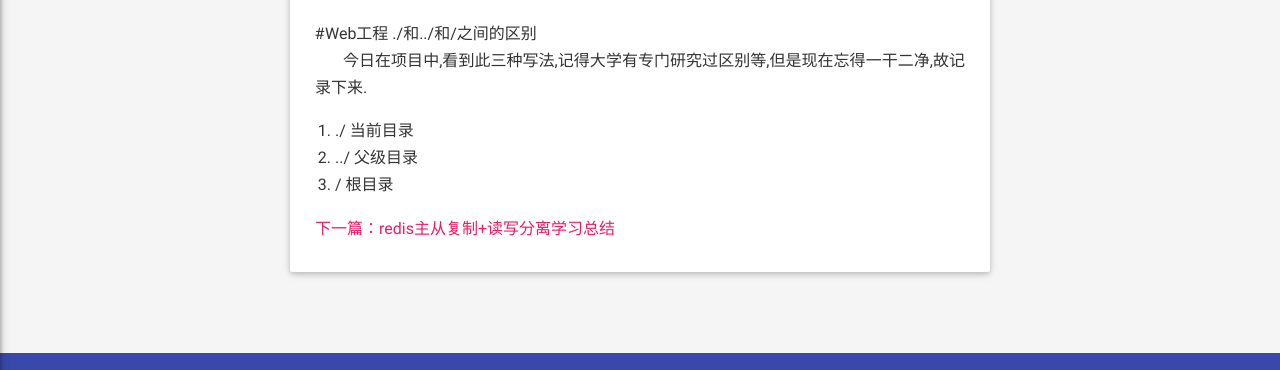
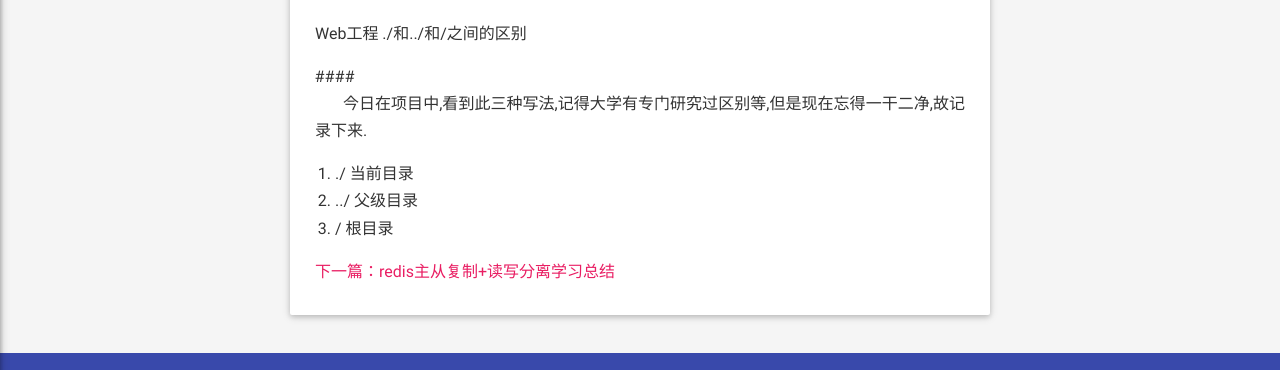
Before and after one commit to boothsun/boothsun.github.io, a plain HTML site: page 2017/01/04/web-和-和-之间的区别/index.html in a window 1280 px wide. Shown: the part 244-614 px from the top of the page. Drawn offline with nearby package versions, Linux system fonts and the light colour scheme; some packages are replaced by stand-ins of ours; no server answers; a script that the page names is missing.

Commit message:
Site updated: 2017-01-04 20:40:10

```diff
--- a/2017/01/04/web-和-和-之间的区别/index.html
+++ b/2017/01/04/web-和-和-之间的区别/index.html
@@ -233,7 +233,8 @@
 
 
             <div class="entry pink-link-context">
-                <p>#Web工程 ./和../和/之间的区别<br>&#160; &#160; &#160; &#160;今日在项目中,看到此三种写法,记得大学有专门研究过区别等,但是现在忘得一干二净,故记录下来.</p>
+                <p>Web工程 ./和../和/之间的区别</p>
+<p>####<br>&#160; &#160; &#160; &#160;今日在项目中,看到此三种写法,记得大学有专门研究过区别等,但是现在忘得一干二净,故记录下来.</p>
 <ol>
 <li>./ 当前目录</li>
 <li>../ 父级目录</li>
```
